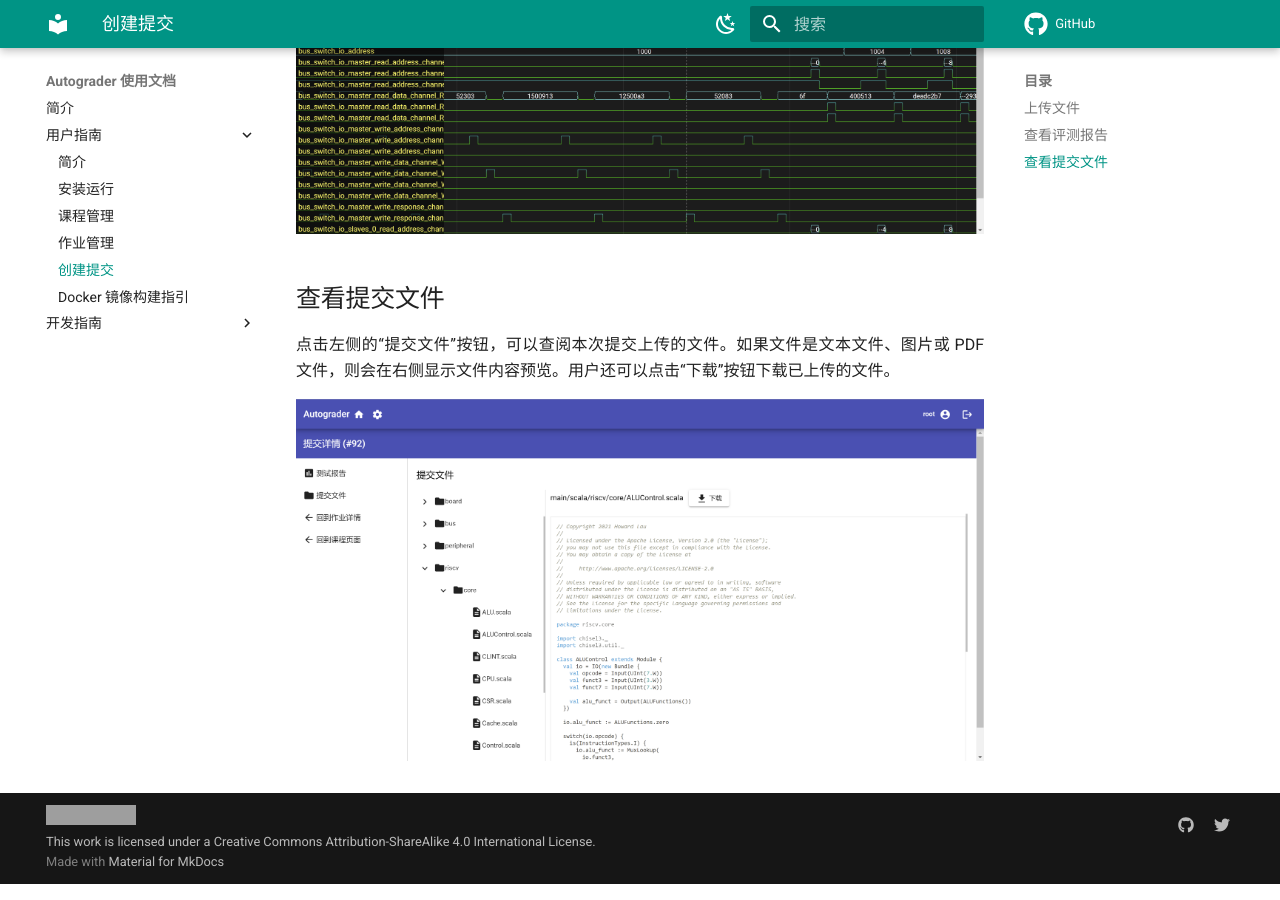
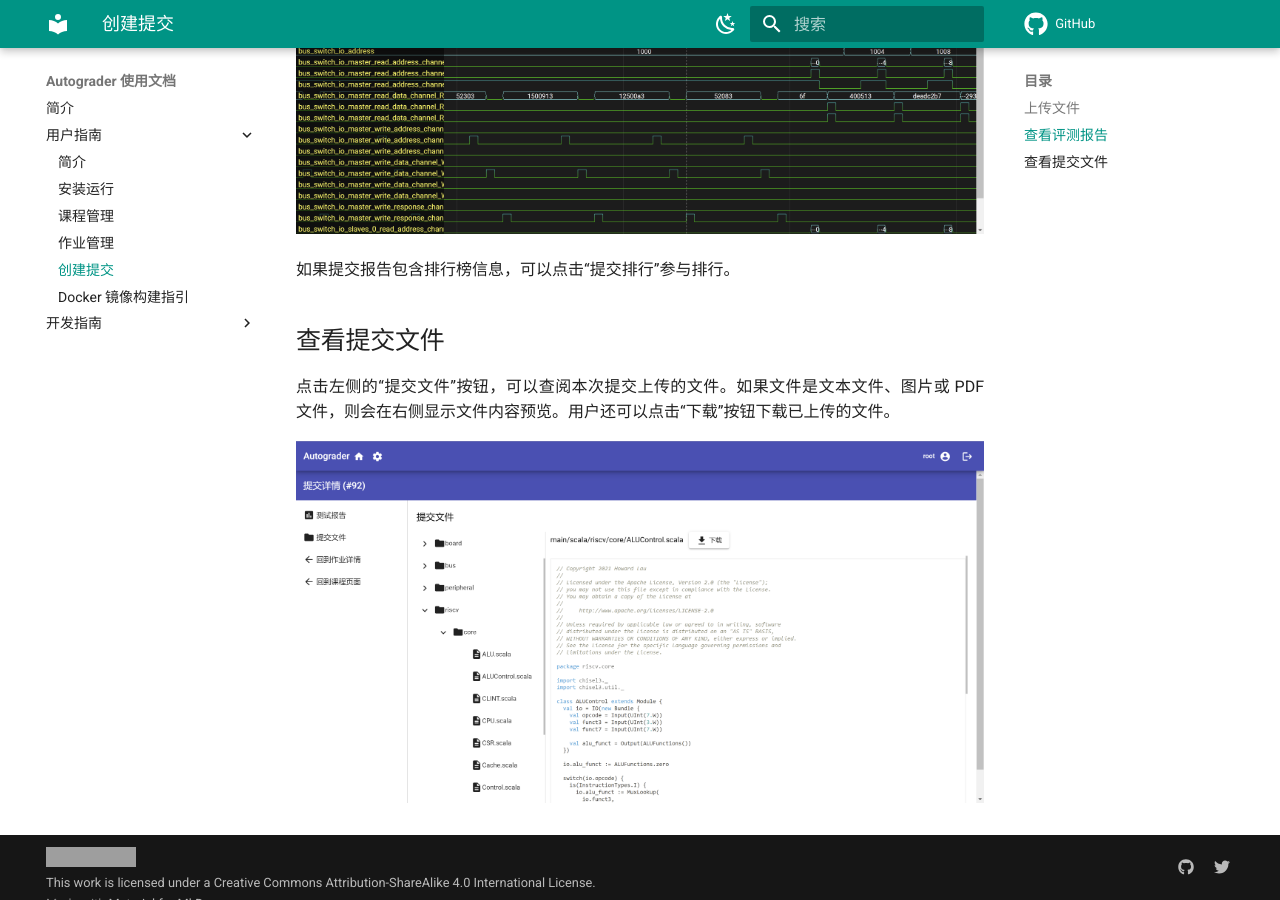
Before and after one commit to howardlau1999/autograder-docs, an MkDocs documentation site: the page built from docs/user-guide/submission.md, in a window 1280 px wide and 900 px high, scrolled down 2603 px. Built offline with MkDocs 1.6.1 and Material for MkDocs 9.7.7, drawn with Linux system fonts in a browser that asks for light colours; comment, search, counter and statistics services are not loaded; grey boxes are pictures that could not be loaded.

Commit message:
docs: leaderboard submission

```diff
--- a/docs/user-guide/submission.md
+++ b/docs/user-guide/submission.md
@@ -28,6 +28,9 @@
 
 ![](../images/vcd-viewer.png)
 
+
+如果提交报告包含排行榜信息，可以点击“提交排行”参与排行。
+
 ## 查看提交文件
 
 点击左侧的“提交文件”按钮，可以查阅本次提交上传的文件。如果文件是文本文件、图片或 PDF 文件，则会在右侧显示文件内容预览。用户还可以点击“下载”按钮下载已上传的文件。
```
